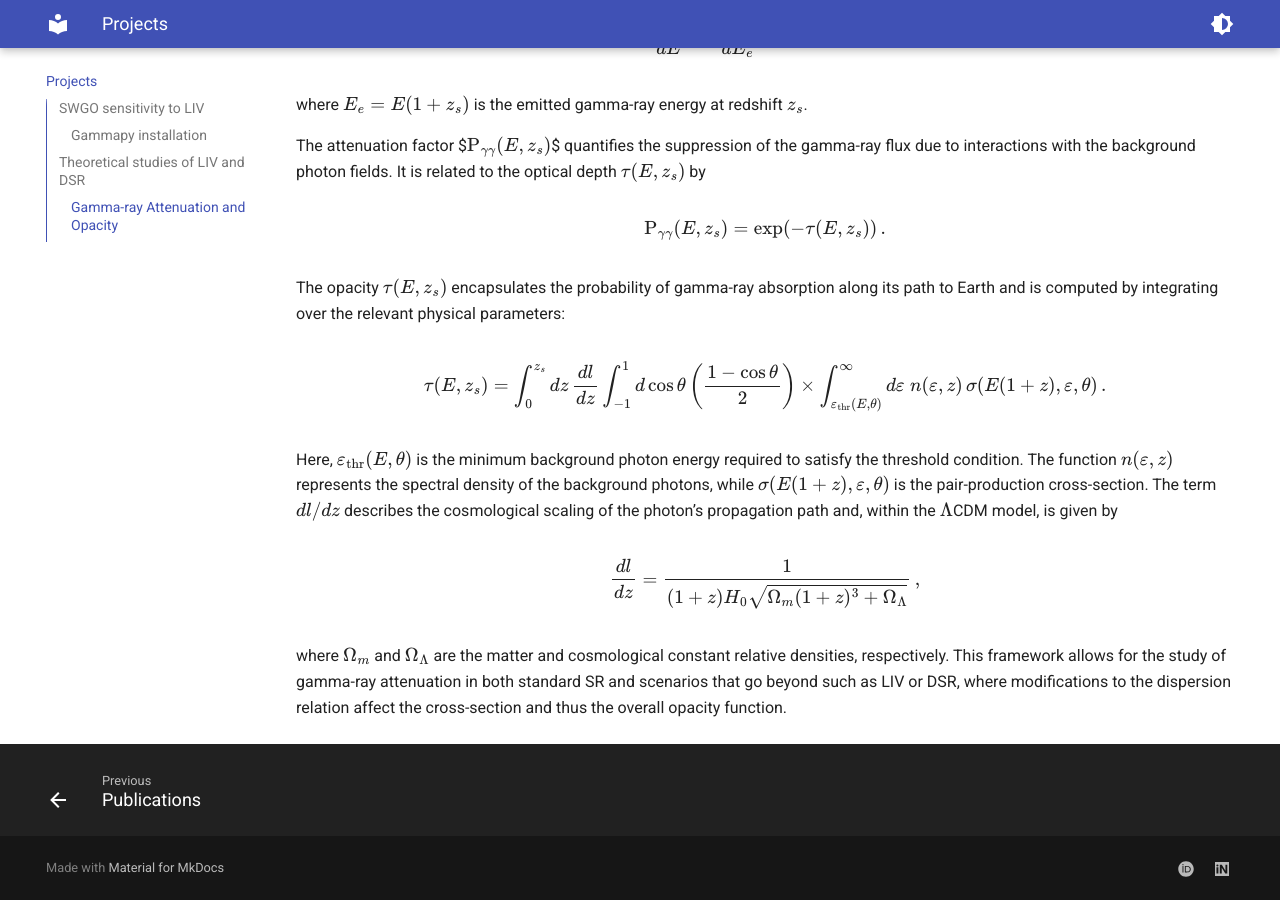
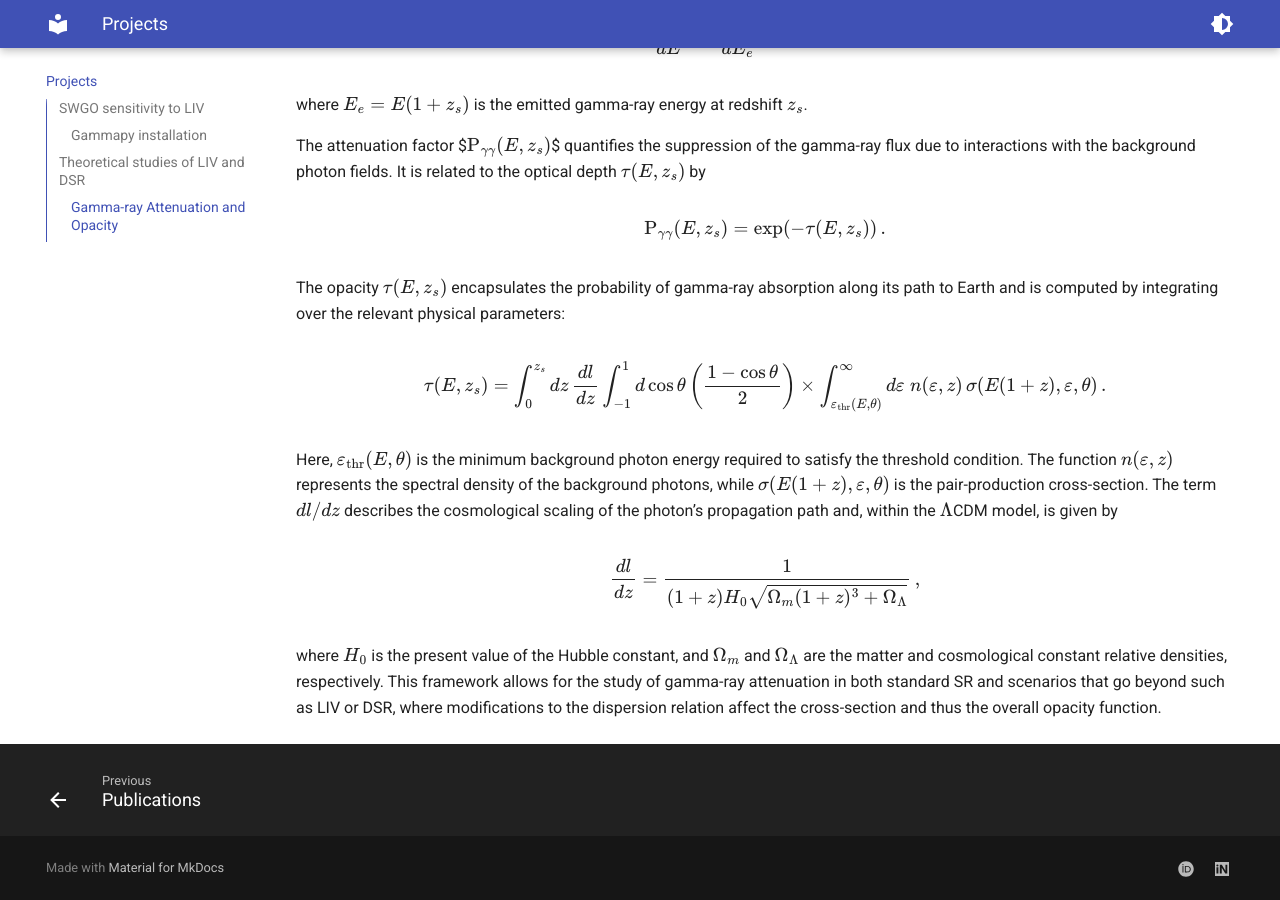
Before and after one commit to filiprescic/filiprescic.github.io, an MkDocs documentation site: the page built from docs/projects.md, in a window 1280 px wide and 900 px high, scrolled down 1534 px. Built offline with MkDocs 1.6.1 and Material for MkDocs 9.7.7, drawn with Linux system fonts in a browser that asks for light colours.

Commit message:
minor fix

```diff
--- a/docs/projects.md
+++ b/docs/projects.md
@@ -77,5 +77,5 @@ $$
 \frac{dl}{dz} = \frac{1}{(1+z)H_0\sqrt{\Omega_m(1+z)^3+\Omega_\Lambda}}\,,
 $$
 
-where $\Omega_m$ and $\Omega_\Lambda$ are the matter and cosmological constant relative densities, respectively.
+where $H_0$ is the present value of the Hubble constant, and $\Omega_m$ and $\Omega_\Lambda$ are the matter and cosmological constant relative densities, respectively.
 This framework allows for the study of gamma-ray attenuation in both standard SR and scenarios that go beyond such as LIV or DSR, where modifications to the dispersion relation affect the cross-section and thus the overall opacity function.
```
Also changed, not shown: site/index.html.
